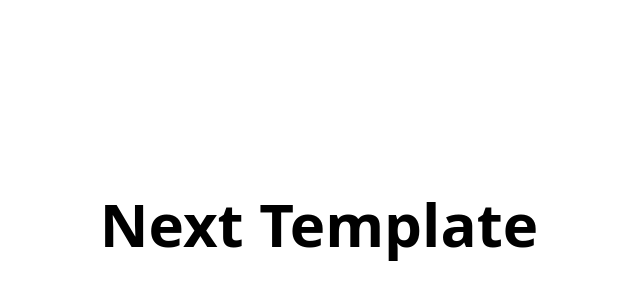
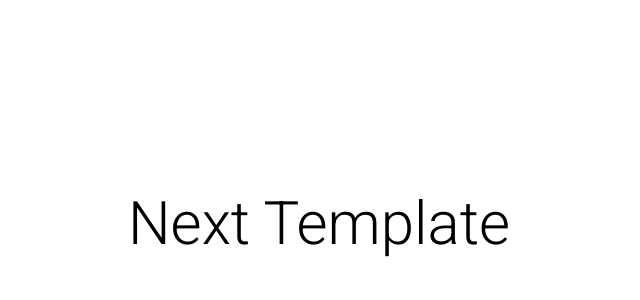
Before and after one commit to ricardoaruiz/next-template, a Next.js app: page / in a window 1280 px wide. Shown: the part 176-476 px from the top of the page, without its empty margins (321-961 px from the left). Built offline with nearby package versions, Linux system fonts and the light colour scheme.

Commit message:
defining roboto font

```diff
--- a/src/app/layout.tsx
+++ b/src/app/layout.tsx
@@ -1,16 +1,13 @@
 import type { Metadata } from "next";
-import localFont from "next/font/local";
+import { Roboto } from 'next/font/google';
+
 import "./globals.css";
 
-const geistSans = localFont({
-  src: "./fonts/GeistVF.woff",
-  variable: "--font-geist-sans",
-  weight: "100 900",
-});
-const geistMono = localFont({
-  src: "./fonts/GeistMonoVF.woff",
-  variable: "--font-geist-mono",
-  weight: "100 900",
+const roboto = Roboto({
+  variable: "--font-roboto",
+  weight: ["100", "300","400", "500", "700", "900"],
+  subsets: ["latin"],
+  display: "swap",
 });
 
 export const metadata: Metadata = {
@@ -26,7 +23,7 @@ export default function RootLayout({
   return (
     <html lang="en">
       <body
-        className={`${geistSans.variable} ${geistMono.variable} antialiased`}
+        className={`${roboto.className} antialiased`}
       >
         {children}
       </body>
--- a/src/app/page.tsx
+++ b/src/app/page.tsx
@@ -3,7 +3,7 @@ import Image from "next/image";
 export default function Home() {
   return (
     <main className="flex h-screen items-center justify-center">
-      <h1 className="text-6xl font-bold">Next Template</h1>
+      <h1 className="text-6xl font-light">Next Template</h1>
     </main>
   );
 }
```
Also changed, not shown: src/app/fonts/GeistMonoVF.woff (deleted), src/app/fonts/GeistVF.woff (deleted).
